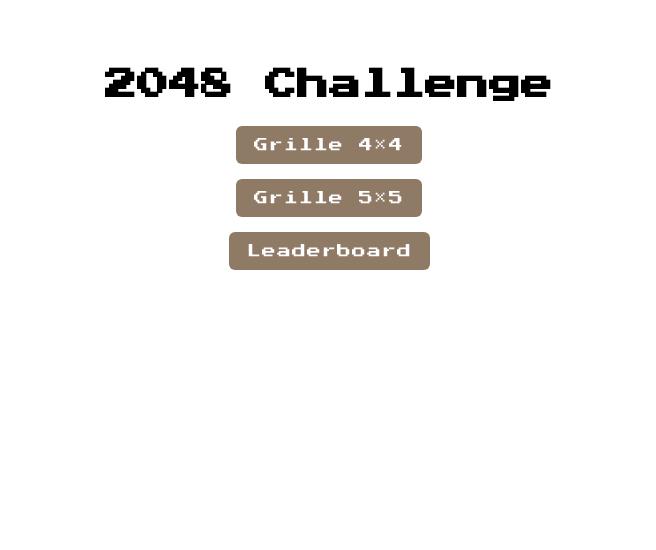
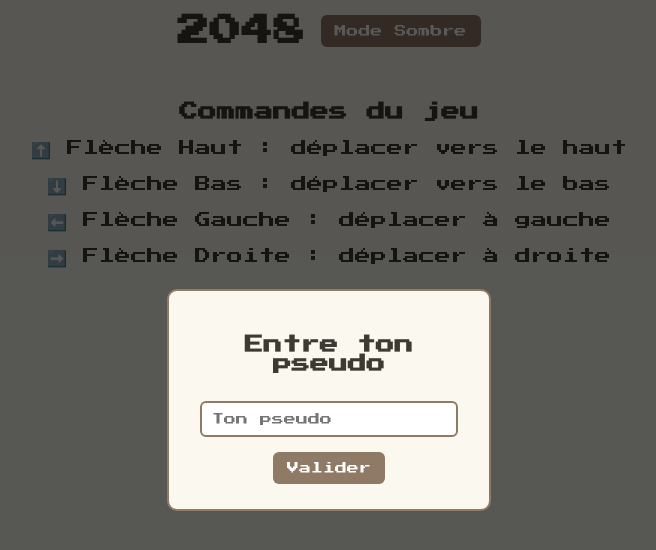
Before and after one commit to ThiBrule/H3-2048-REACT, a React (Vite) app in the folder 2048/: page / in a window 1280 px wide. Shown: the top 550 px of the page, without its empty margins (311-967 px from the left). Built offline with nearby package versions, Linux system fonts and the light colour scheme.

Commit message:
Ajout d'une pop up pseudo, connection final avec api.

```diff
--- a/2048/src/App.css
+++ b/2048/src/App.css
@@ -1,21 +1,63 @@
-/* =========================================================
-    GLOBAL FONT
-========================================================= */
+/* ---------------------------------------------------------
+   GLOBAL
+--------------------------------------------------------- */
 
 body {
   font-family: "Press Start 2P", cursive;
+  background: #faf8ef;
+  color: #3c3a32;
+  margin: 0;
+  padding: 0;
 }
 
-button {
-  font-family: "Press Start 2P", cursive !important;
-  letter-spacing: 1px;
+[data-theme="dark"] {
+  background: #121212;
+  color: #f5f5f5;
 }
 
+/* ---------------------------------------------------------
+   HEADER
+--------------------------------------------------------- */
 
+.header {
+  display: flex;
+  justify-content: center;
+  align-items: center;
+  gap: 15px;
+  padding: 15px 20px;
+  position: relative;
+}
 
-/* =========================================================
-    COMPONENTS — GRID
-========================================================= */
+.title {
+  font-size: 32px;
+  margin: 0;
+}
+
+.styled-btn {
+  font-family: "Press Start 2P", cursive;
+  padding: 10px 14px;
+  background: #8f7a66;
+  border: none;
+  border-radius: 6px;
+  color: white;
+  font-size: 12px;
+  cursor: pointer;
+  transition: 0.2s;
+}
+
+.styled-btn:hover {
+  background: #9e8a76;
+}
+
+.back-btn {
+  position: absolute;
+  left: 20px;
+  top: 15px;
+}
+
+/* ---------------------------------------------------------
+   GRID
+--------------------------------------------------------- */
 
 .grid {
   display: grid;
@@ -32,11 +74,9 @@ button {
   grid-template-columns: repeat(5, 80px);
 }
 
-
-
-/* =========================================================
-    COMPONENTS — TILES
-========================================================= */
+/* ---------------------------------------------------------
+   TILES
+--------------------------------------------------------- */
 
 .tile {
   width: 80px;
@@ -63,11 +103,17 @@ button {
 }
 
 @keyframes pop {
-  0% { transform: scale(0.6); opacity: 0; }
-  100% { transform: scale(1); opacity: 1; }
+  0% {
+    transform: scale(0.6);
+    opacity: 0;
+  }
+  100% {
+    transform: scale(1);
+    opacity: 1;
+  }
 }
 
-/* Animation de fusion */
+/* Animation fusion */
 .tile.merged {
   animation: merge-pop 0.3s ease-out;
 }
@@ -87,7 +133,7 @@ button {
   }
 }
 
-/* Couleurs numéros */
+/* Couleurs tuiles */
 .tile-2 { background-color: #eee4da; color: #776e65; font-size:22px; }
 .tile-4 { background-color: #ede0c8; color: #776e65; font-size:22px; }
 .tile-8 { background-color: #f2b179; font-size:22px; }
@@ -99,22 +145,20 @@ button {
 .tile-512 { background-color: #edc850; font-size:22px; }
 .tile-1024 { background-color: #edc53f; font-size:20px; }
 .tile-2048 { background-color: #edc22e; font-size:20px; }
-.tile-4096  { background-color: #3c3a32; font-size:20px; }
-.tile-8192  { background-color: #5c5a52; font-size:20px; }
+.tile-4096 { background-color: #3c3a32; font-size:20px; }
+.tile-8192 { background-color: #5c5a52; font-size:20px; }
 .tile-16384 { background-color: #776e65; font-size:20px; }
 .tile-32768 { background-color: #9c8f80; font-size:18px; }
 .tile-65536 { background-color: #bbada0; font-size:18px; }
 .tile-131072 { background-color: #d6cec4; font-size:18px; }
 
-
-
-/* =========================================================
-    PAGES — GAME
-========================================================= */
+/* ---------------------------------------------------------
+   GAME PAGE
+--------------------------------------------------------- */
 
 .game-page {
   text-align: center;
-  padding-top: 30px;
+  padding-top: 20px;
 }
 
 .scoreboard {
@@ -129,73 +173,37 @@ button {
   color: white;
   padding: 12px 20px;
   border-radius: 6px;
+  font-size: 14px;
+}
+
+/* ---------------------------------------------------------
+   PAUSE OVERLAY
+--------------------------------------------------------- */
+
+.pause-overlay {
+  position: fixed;
+  top: 0;
+  left: 0;
+  right: 0;
+  bottom: 0;
+  background: rgba(0,0,0,0.45);
+  display: flex;
+  justify-content: center;
+  align-items: center;
+}
+
+.pause-box {
+  background: rgba(50,50,50,0.8);
+  padding: 25px 40px;
+  border-radius: 10px;
+  border: 2px solid #8f7a66;
+  color: white;
   font-size: 16px;
 }
 
-
-
-/* =========================================================
-    PAGES — HOME
-========================================================= */
-
-.home {
-  text-align: center;
-  padding-top: 40px;
-}
-
-.home .actions {
-  display: flex;
-  flex-direction: column;
-  gap: 15px;
-  width: 200px;
-  margin: 25px auto 0;
-}
-
-.home button {
-  padding: 12px 18px;
-  font-size: 14px; /* ajusté pour la font pixel */
-  border-radius: 6px;
-  border: none;
-  background-color: #8f7a66;
-  color: white;
-  cursor: pointer;
-  transition: background 0.2s ease-in-out;
-}
-
-.home button:hover {
-  background-color: #9e8a76;
-}
-
-
-
-/* =========================================================
-    PAGES — LEADERBOARD
-========================================================= */
-
-.leaderboard-page {
-  text-align: center;
-  padding-top: 40px;
-}
-
-.leaderboard-page ol {
-  list-style: none;
-  padding: 0;
-}
-
-.leaderboard-page li {
-  background: #eee4da;
-  padding: 10px 15px;
-  margin: 10px auto;
-  width: 200px;
-  border-radius: 6px;
-  font-weight: bold;
-}
-
-
-
-/* =========================================================
-    PAGES — GAMEOVER
-========================================================= */
+/* ---------------------------------------------------------
+   GAME OVER
+--------------------------------------------------------- */
 
 .gameover-modal {
   position: fixed;
@@ -230,3 +238,110 @@ button {
 .gameover-box button:hover {
   background: #9e8a76;
 }
+
+/* ---------------------------------------------------------
+   HOME PAGE
+--------------------------------------------------------- */
+
+.home {
+  text-align: center;
+  padding-top: 40px;
+}
+
+.home .actions {
+  display: flex;
+  flex-direction: column;
+  gap: 15px;
+  width: 200px;
+  margin: 25px auto 0;
+}
+
+.home button {
+  padding: 12px 18px;
+  font-size: 18px;
+  border-radius: 6px;
+  border: none;
+  background-color: #8f7a66;
+  color: white;
+  cursor: pointer;
+  transition: background 0.2s ease-in-out;
+}
+
+.home button:hover {
+  background-color: #9e8a76;
+}
+
+/* ---------------------------------------------------------
+   LEADERBOARD
+--------------------------------------------------------- */
+
+.leaderboard-page {
+  text-align: center;
+  padding-top: 40px;
+}
+
+.leaderboard-page ol {
+  list-style: none;
+  padding: 0;
+}
+
+.leaderboard-page li {
+  background: #eee4da;
+  padding: 10px 15px;
+  margin: 10px auto;
+  width: 200px;
+  border-radius: 6px;
+  font-weight: bold;
+}
+
+/* ---------------------------------------------------------
+   FOOTER COMMANDS
+--------------------------------------------------------- */
+
+.footer {
+  margin-top: 40px;
+  text-align: center;
+  padding-bottom: 40px;
+}
+
+.footer ul {
+  list-style: none;
+  padding: 0;
+}
+
+.footer li {
+  margin: 8px 0;
+}
+
+/* =========================================================
+   PLAYER NAME POPUP
+========================================================= */
+
+.name-overlay {
+  position: fixed;
+  inset: 0;
+  background: rgba(0,0,0,0.65);
+  display: flex;
+  justify-content: center;
+  align-items: center;
+}
+
+.name-box {
+  background: #faf8ef;
+  padding: 25px 30px;
+  border-radius: 10px;
+  text-align: center;
+  width: 260px;
+  border: 2px solid #8f7a66;
+}
+
+.name-input {
+  width: 90%;
+  padding: 10px;
+  margin-top: 10px;
+  margin-bottom: 15px;
+  border: 2px solid #8f7a66;
+  border-radius: 6px;
+  font-family: "Press Start 2P", cursive;
+  font-size: 12px;
+}
--- a/2048/src/App.jsx
+++ b/2048/src/App.jsx
@@ -1,21 +1,39 @@
 import { BrowserRouter, Routes, Route, useParams } from "react-router-dom";
+import { useRef } from "react";
+
+import "./App.css";
+
+import Header from "./components/Header";
+import Footer from "./components/Footer";
 import Home from "./pages/Home";
 import Game from "./pages/Game";
 import Leaderboard from "./pages/Leaderboard";
 
-function GameWrapper() {
+function GameWrapper({ controls }) {
   const { size } = useParams();
-  return <Game gridSize={Number(size)} />;
+  return <Game gridSize={Number(size)} headerControls={controls} />;
 }
 
 export default function App() {
+  const controls = useRef({
+    pause: () => {},
+    restart: () => {},
+  });
+
   return (
     <BrowserRouter>
+      <Header
+        onPause={() => controls.current.pause()}
+        onRestart={() => controls.current.restart()}
+      />
+
       <Routes>
         <Route path="/" element={<Home />} />
-        <Route path="/game/:size" element={<GameWrapper />} />
+        <Route path="/game/:size" element={<GameWrapper controls={controls} />} />
         <Route path="/leaderboard" element={<Leaderboard />} />
       </Routes>
+
+      <Footer />
     </BrowserRouter>
   );
 }
--- /dev/null
+++ b/2048/src/components/Footer.jsx
@@ -0,0 +1,11 @@
+export default function Footer() {
+  return (
+    <footer className="footer">
+      <h3>Commandes du jeu</h3>
+      <p>⬆️ Flèche Haut : déplacer vers le haut</p>
+      <p>⬇️ Flèche Bas : déplacer vers le bas</p>
+      <p>⬅️ Flèche Gauche : déplacer à gauche</p>
+      <p>➡️ Flèche Droite : déplacer à droite</p>
+    </footer>
+  );
+}
--- a/2048/src/components/Header.jsx
+++ b/2048/src/components/Header.jsx
@@ -1,7 +1,52 @@
-export default function Header({ title }) {
+import { useLocation, useNavigate } from "react-router-dom";
+import { useEffect, useState } from "react";
+
+export default function Header({ onPause, onRestart }) {
+  const location = useLocation();
+  const navigate = useNavigate();
+
+  const showBack = location.pathname !== "/";
+  const isGamePage = location.pathname.startsWith("/game");
+
+  // THEME STATE
+  const [theme, setTheme] = useState(localStorage.getItem("theme") || "light");
+
+  useEffect(() => {
+    document.body.setAttribute("data-theme", theme);
+    localStorage.setItem("theme", theme);
+  }, [theme]);
+
+  function toggleTheme() {
+    setTheme((prev) => (prev === "light" ? "dark" : "light"));
+  }
+
   return (
     <header className="header">
-      <h1>{title}</h1>
+
+      {/* Bouton retour */}
+      {showBack && (
+        <button className="styled-btn back-btn" onClick={() => navigate("/")}>
+          ← Retour
+        </button>
+      )}
+
+      <h1 className="title">2048</h1>
+
+      {/* Affiché uniquement en jeu */}
+      {isGamePage && (
+        <>
+          <button className="styled-btn" onClick={onPause}> Pause</button>
+
+          <button className="styled-btn" onClick={onRestart}>
+             Recommencer
+          </button>
+        </>
+      )}
+
+      {/* Theme toggle */}
+      <button className="styled-btn theme-btn" onClick={toggleTheme}>
+        {theme === "light" ? "Mode Sombre" : "Mode Clair"}
+      </button>
     </header>
   );
 }
--- /dev/null
+++ b/2048/src/components/PlayerName.jsx
@@ -0,0 +1,35 @@
+import { useState } from "react";
+
+export default function PlayerName({ onSave }) {
+  const [name, setName] = useState("");
+
+  function handleSubmit(e) {
+    e.preventDefault();
+    if (!name.trim()) return;
+
+    localStorage.setItem("playerName", name);
+    onSave(name);
+  }
+
+  return (
+    <div className="name-overlay">
+      <div className="name-box">
+        <h3>Entre ton pseudo</h3>
+
+        <form onSubmit={handleSubmit}>
+          <input
+            className="name-input"
+            type="text"
+            value={name}
+            onChange={(e) => setName(e.target.value)}
+            placeholder="Ton pseudo"
+          />
+
+          <button type="submit" className="styled-btn">
+            Valider
+          </button>
+        </form>
+      </div>
+    </div>
+  );
+}
--- a/2048/src/main.jsx
+++ b/2048/src/main.jsx
@@ -1,7 +1,6 @@
 import React from "react";
 import ReactDOM from "react-dom/client";
 import App from "./App.jsx";
-import "./App.css";
 
 ReactDOM.createRoot(document.getElementById("root")).render(
   <React.StrictMode>
--- a/2048/src/pages/Game.jsx
+++ b/2048/src/pages/Game.jsx
@@ -1,5 +1,7 @@
 import { useEffect, useState } from "react";
 import Grid from "../components/Grid";
+import PlayerName from "../components/PlayerName";
+
 import {
   createEmptyGrid,
   addRandomTile,
@@ -9,19 +11,35 @@ import {
   moveDown,
   isGameOver
 } from "../utils";
+
 import { postScore } from "../api";
 
-export default function Game({ gridSize }) {
+export default function Game({ gridSize, headerControls }) {
+  // ---------------------------------
+  // PSEUDO JOUEUR
+  // ---------------------------------
+  const savedName = localStorage.getItem("playerName") || "";
+  const [playerName, setPlayerName] = useState(savedName);
+
+  // ❗ POPUP SUPPRIMÉE ICI (comme demandé)
+  // if (!playerName) {
+  //   return <PlayerName onSave={setPlayerName} />;
+  // }
+
+  // ---------------------------------
+  // STATES DU JEU
+  // ---------------------------------
   const [grid, setGrid] = useState(null);
   const [score, setScore] = useState(0);
   const [bestScore, setBestScore] = useState(
     Number(localStorage.getItem("bestScore")) || 0
   );
   const [gameOver, setGameOver] = useState(false);
+  const [paused, setPaused] = useState(false);
 
-  // -----------------------------
-  // INITIALISATION DU JEU
-  // -----------------------------
+  // ---------------------------------
+  // INITIALISATION
+  // ---------------------------------
   useEffect(() => {
     let g = createEmptyGrid(gridSize);
     g = addRandomTile(g);
@@ -29,11 +47,12 @@ export default function Game({ gridSize }) {
     setGrid(g);
     setScore(0);
     setGameOver(false);
+    setPaused(false);
   }, [gridSize]);
 
-  // -----------------------------
+  // ---------------------------------
   // SCORE & BEST SCORE
-  // -----------------------------
+  // ---------------------------------
   function updateScore(gained) {
     const newScore = score + gained;
     setScore(newScore);
@@ -44,19 +63,39 @@ export default function Game({ gridSize }) {
     }
   }
 
-  // -----------------------------
-  // ENVOI DU SCORE À L'API
-  // -----------------------------
+  // ---------------------------------
+  // API — POST SCORE FINAL
+  // ---------------------------------
   async function sendScoreToAPI(finalScore) {
-    await postScore("Player", finalScore);
+    if (!playerName) return;
+    try {
+      await postScore(playerName, finalScore);
+    } catch (error) {
+      console.error("Erreur API :", error);
+    }
   }
 
-  // -----------------------------
-  // GESTION DES TOUCHES
-  // -----------------------------
+  // ---------------------------------
+  // PAUSE & RESTART depuis le Header
+  // ---------------------------------
+  useEffect(() => {
+    if (!headerControls) return;
+
+    headerControls.current.pause = () => {
+      setPaused((prev) => !prev);
+    };
+
+    headerControls.current.restart = () => {
+      restart();
+    };
+  });
+
+  // ---------------------------------
+  // TOUCHES CLAVIER
+  // ---------------------------------
   useEffect(() => {
     function handleKey(e) {
-      if (!grid || gameOver) return;
+      if (!grid || gameOver || paused) return;
 
       const moves = {
         ArrowLeft: moveLeft,
@@ -70,7 +109,6 @@ export default function Game({ gridSize }) {
 
       const result = fn(grid);
 
-      // si rien ne change : pas de mouvement
       if (JSON.stringify(result.grid) === JSON.stringify(grid)) return;
 
       updateScore(result.gained);
@@ -79,19 +117,20 @@ export default function Game({ gridSize }) {
       setGrid(newGrid);
 
       if (isGameOver(newGrid)) {
+        const finalScore = score + result.gained;
         setGameOver(true);
-        sendScoreToAPI(score + result.gained);
+        sendScoreToAPI(finalScore);
       }
     }
 
     window.addEventListener("keydown", handleKey);
     return () => window.removeEventListener("keydown", handleKey);
 
-  }, [grid, score, gameOver]);
+  }, [grid, score, gameOver, paused]);
 
-  // -----------------------------
+  // ---------------------------------
   // RESTART
-  // -----------------------------
+  // ---------------------------------
   function restart() {
     let g = createEmptyGrid(gridSize);
     g = addRandomTile(g);
@@ -99,16 +138,16 @@ export default function Game({ gridSize }) {
     setGrid(g);
     setScore(0);
     setGameOver(false);
+    setPaused(false);
   }
 
-  // -----------------------------
+  // ---------------------------------
   // RENDER
-  // -----------------------------
+  // ---------------------------------
   if (!grid) return <p>Chargement…</p>;
 
   return (
     <div className="game-page">
-      <h2>2048</h2>
 
       <div className="scoreboard">
         <div className="box">Score : {score}</div>
@@ -117,12 +156,22 @@ export default function Game({ gridSize }) {
 
       <Grid grid={grid} />
 
+      {/* PAUSE */}
+      {paused && !gameOver && (
+        <div className="pause-overlay">
+          <div className="pause-box" onClick={() => setPaused(false)}>
+            <p>Clique pour reprendre</p>
+          </div>
+        </div>
+      )}
+
+      {/* GAME OVER */}
       {gameOver && (
         <div className="gameover-modal">
           <div className="gameover-box">
             <h2>GAME OVER</h2>
             <p>Score : {score}</p>
-            <p>Best : {bestScore}</p>
+            <p>Meilleur : {bestScore}</p>
 
             <button onClick={restart}>Rejouer</button>
           </div>
--- a/2048/src/pages/Home.jsx
+++ b/2048/src/pages/Home.jsx
@@ -1,22 +1,26 @@
-import { Link } from "react-router-dom";
+import { useState } from "react";
+import { useNavigate } from "react-router-dom";
+import PlayerName from "../components/PlayerName";
 
 export default function Home() {
+  const navigate = useNavigate();
+
+  const savedName = localStorage.getItem("playerName");
+  const [playerName, setPlayerName] = useState(savedName || "");
+
+  // Si aucun pseudo → popup
+  if (!playerName) {
+    return <PlayerName onSave={setPlayerName} />;
+  }
+
   return (
     <div className="home">
-      <h1>2048 Challenge</h1>
+      <h1>2048</h1>
 
       <div className="actions">
-        <Link to="/game/4">
-          <button>Grille 4×4</button>
-        </Link>
-
-        <Link to="/game/5">
-          <button>Grille 5×5</button>
-        </Link>
-
-        <Link to="/leaderboard">
-          <button>Leaderboard</button>
-        </Link>
+        <button onClick={() => navigate("/game/4")}>Grille 4×4</button>
+        <button onClick={() => navigate("/game/5")}>Grille 5×5</button>
+        <button onClick={() => navigate("/leaderboard")}>Leaderboard</button>
       </div>
     </div>
   );
```
Also changed, not shown: 2048/src/pages/Leaderboard.jsx (+5 -5 lines).
